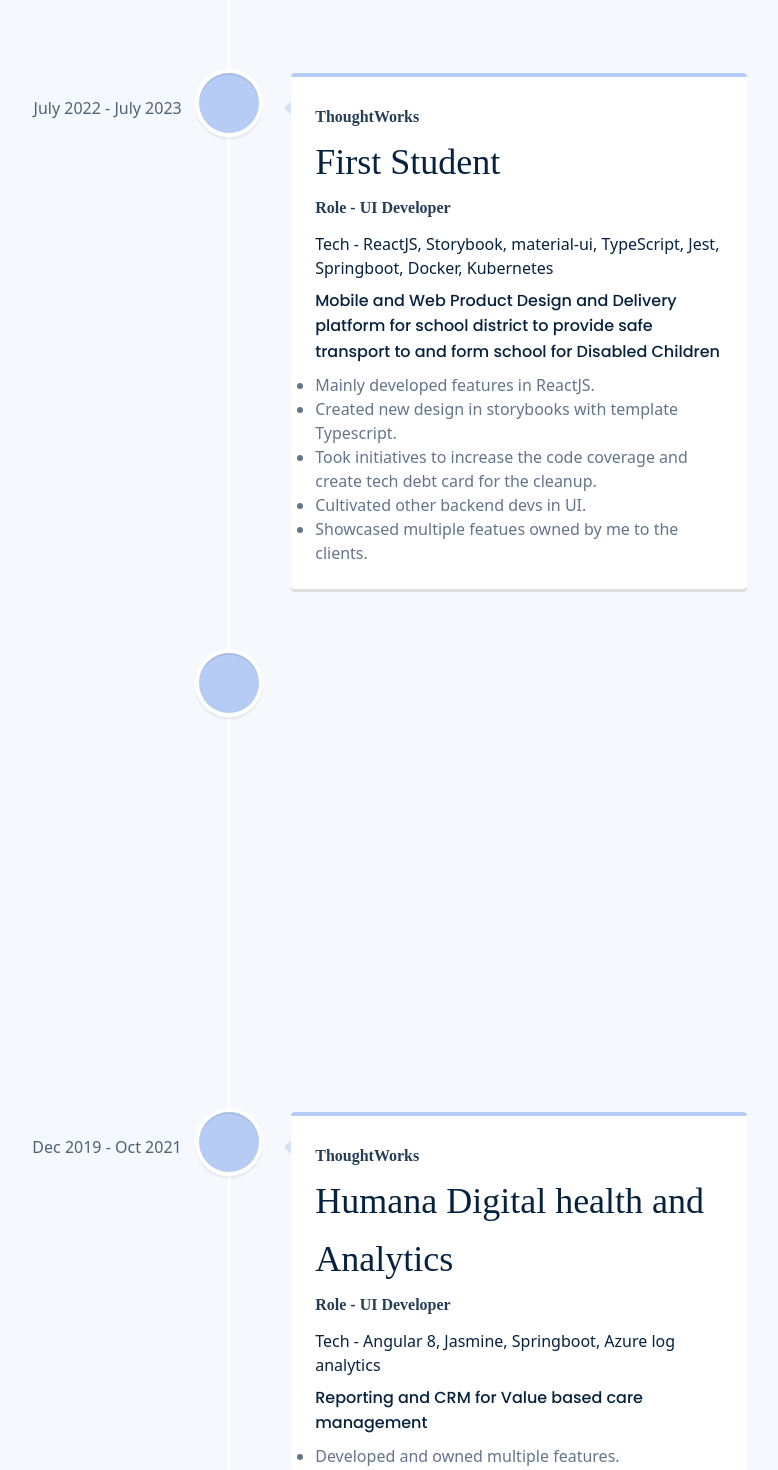
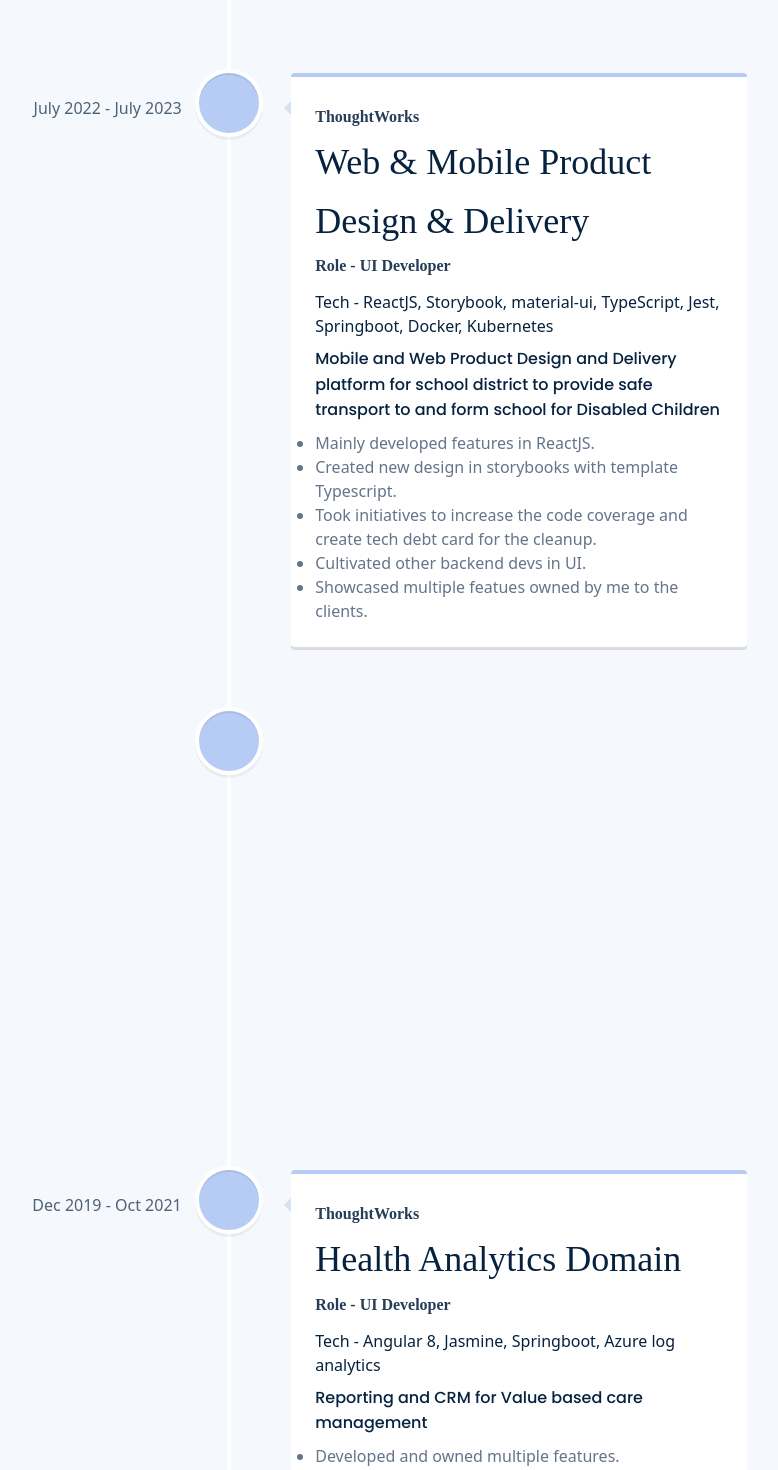
Before and after one commit to palvi8/palvidhawan, a React (Vite) app: page / in a window 1280 px wide. Shown: the part 2140-3610 px from the top of the page, without its empty margins (411-1189 px from the left). Built offline with nearby package versions, Linux system fonts and the light colour scheme; a web font is replaced by a local one.

Commit message:
Update content in resume and portfolio

```diff
--- a/src/components/Hero.jsx
+++ b/src/components/Hero.jsx
@@ -1,7 +1,7 @@
 import { content } from "../Content";
 const Hero = () => {
   const { hero } = content;
-const openResume = () => window.open('https://drive.google.com/file/d/1iIYPyYPUs6lZgcpJAhgHgH_rDLPTgZ1u/view?usp=sharing', '_blank')
+const openResume = () => window.open('https://drive.google.com/file/d/1iqAbeJRkzF6l-zYeb__M7F9pArEQFlJm/view?usp=sharing', '_blank')
   return (
     <section id="home" className="overflow-hidden">
       <div className="min-h-screen relative flex md:flex-row flex-col-reverse md:items-end justify-center items-center">
--- a/src/components/Services.jsx
+++ b/src/components/Services.jsx
@@ -22,7 +22,7 @@
     date="Aug 2023 - present"
   >
     <h6>ThoughtWorks</h6>
-    <h4 className="vertical-timeline-element-title"> IDFC First Bank</h4>
+    <h4 className="vertical-timeline-element-title">Banking Domain</h4>
     <h6 className="vertical-timeline-element-subtitle">Role - UI Developer</h6>
     <h5 className="vertical-timeline-element-subtitle" style={{marginTop: '0.5rem'}}>
       Tech - React Native, React JS, React-Styleguide, Jest
@@ -45,7 +45,7 @@
     iconStyle={{ background: '#B6CCF5', color: '#fff' }}
   >
     <h6>ThoughtWorks</h6>
-    <h4 className="vertical-timeline-element-title">First Student</h4>
+    <h4 className="vertical-timeline-element-title">Web & Mobile Product Design & Delivery</h4>
     <h6 className="vertical-timeline-element-subtitle">Role - UI Developer</h6>
     <h5 className="vertical-timeline-element-subtitle" style={{marginTop: '0.5rem'}}>
     Tech - ReactJS, Storybook, material-ui, TypeScript, Jest, Springboot, Docker, Kubernetes
@@ -71,7 +71,7 @@
 
   >
     <h6>ThoughtWorks</h6>
-    <h4 className="vertical-timeline-element-title">Nvest Inc. Sigfig</h4>
+    <h4 className="vertical-timeline-element-title">Finance & Bank Domain</h4>
     <h6 className="vertical-timeline-element-subtitle">Role - UI Developer</h6>
     <h5 className="vertical-timeline-element-subtitle" style={{marginTop: '0.5rem'}}>
     Tech - Angular JS, SCSS, Jasmine
@@ -93,7 +93,7 @@
 
   >
     <h6>ThoughtWorks</h6>
-    <h4 className="vertical-timeline-element-title">Humana Digital health and Analytics</h4>
+    <h4 className="vertical-timeline-element-title">Health Analytics Domain</h4>
     <h6 className="vertical-timeline-element-subtitle">Role - UI Developer</h6>
     <h5 className="vertical-timeline-element-subtitle" style={{marginTop: '0.5rem'}}>Tech - Angular 8, Jasmine, Springboot, Azure log analytics</h5>
     <p style={{marginTop: '0.5rem', marginBottom: '0.5rem'}}>Reporting and CRM for Value based care management </p>
```
